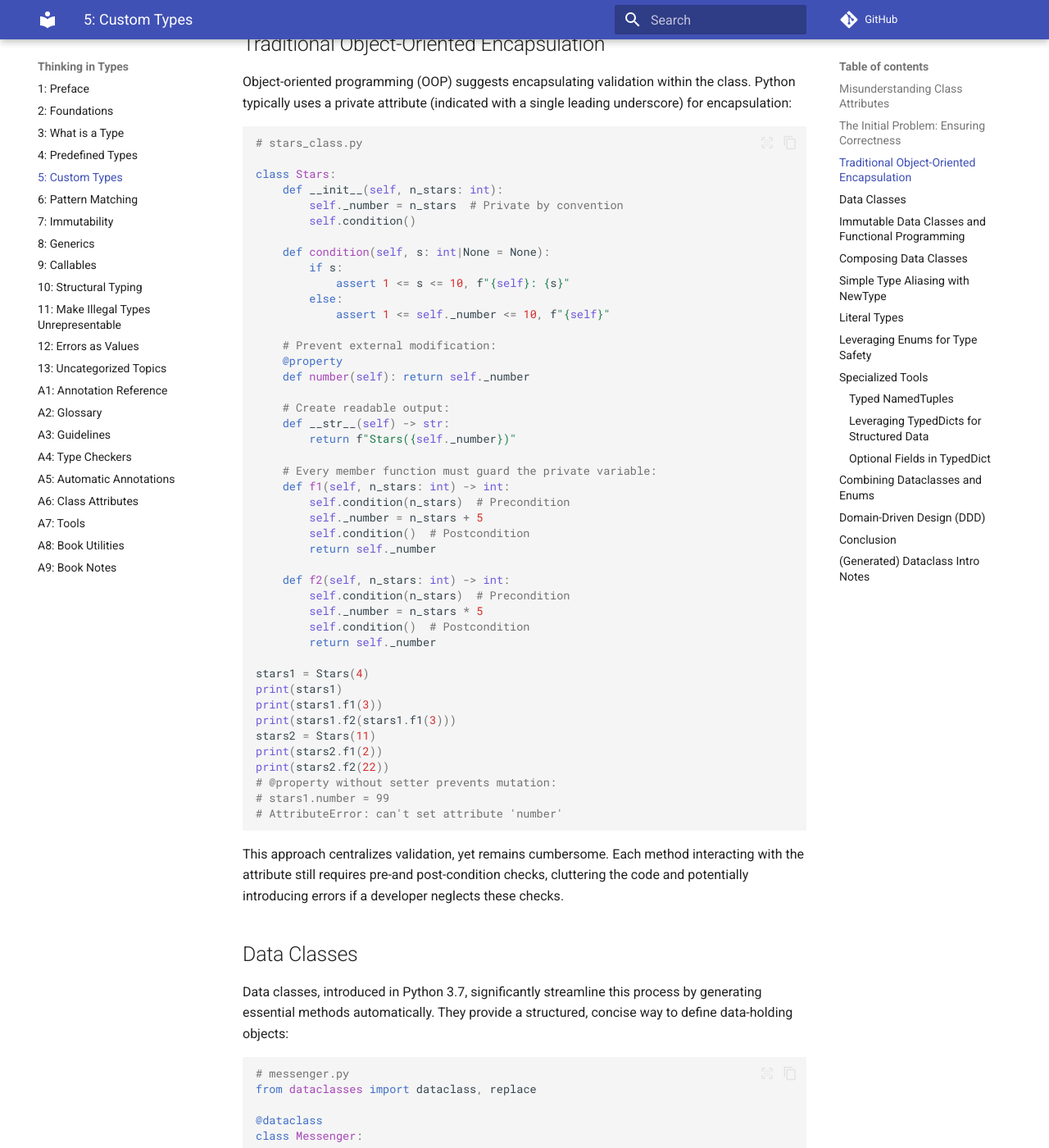
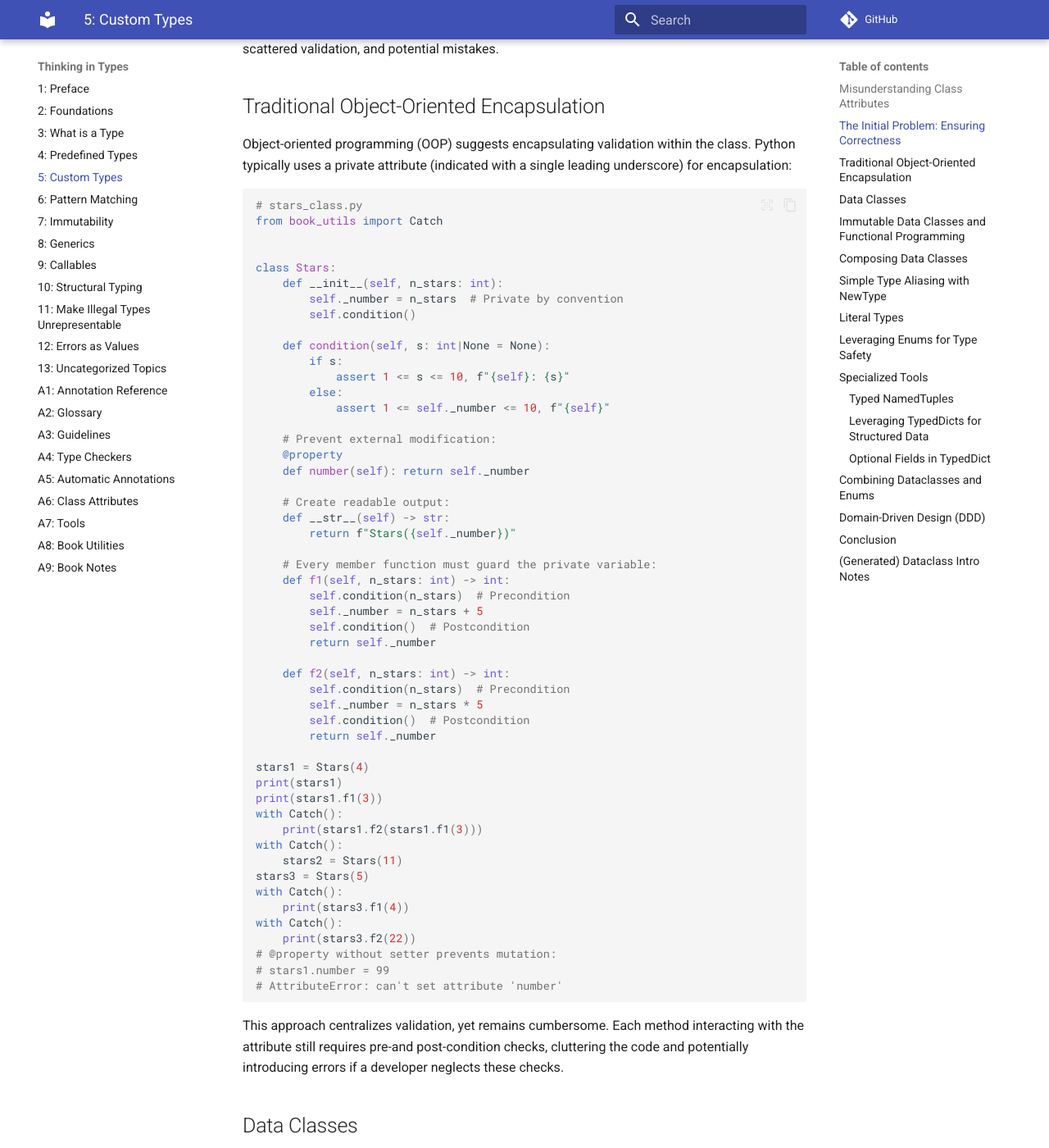
Before and after one commit to ThinkingInTypes/ThinkingInTypes.github.io, an MkDocs documentation site: the page built from Chapters/05_Custom_Types.md, in a window 1280 px wide and 1400 px high, scrolled down 1226 px. Shown: the whole window at 82% size. Built offline with MkDocs 1.6.1 and Material for MkDocs 9.7.7, drawn with Linux system fonts in a browser that asks for light colours; comment, search, counter and statistics services are not loaded; some of the changed text lies outside the part shown.

Commit message:
Update 05_Custom_Types.md
Successfully running examples

````diff
--- a/Chapters/05_Custom_Types.md
+++ b/Chapters/05_Custom_Types.md
@@ -25,6 +25,8 @@
 ```python
 # int_stars.py
 # Using 1-10 stars for customer feedback.
+from book_utils import Catch
+
 
 def f1(stars: int) -> int:
     # Must check argument...
@@ -41,9 +43,11 @@
 print(f1(stars1))
 print(f2(stars1))
 stars2 = 11
-print(f1(stars2))
+with Catch():
+    print(f1(stars2))
 stars1 = 99
-print(f2(stars1))
+with Catch():
+    print(f2(stars1))
 ```
 
 However, each time the integer is used, its validity must be rechecked, leading to duplicated logic,
@@ -56,6 +60,8 @@
 
 ```python
 # stars_class.py
+from book_utils import Catch
+
 
 class Stars:
     def __init__(self, n_stars: int):
@@ -92,10 +98,15 @@
 stars1 = Stars(4)
 print(stars1)
 print(stars1.f1(3))
-print(stars1.f2(stars1.f1(3)))
-stars2 = Stars(11)
-print(stars2.f1(2))
-print(stars2.f2(22))
+with Catch():
+    print(stars1.f2(stars1.f1(3)))
+with Catch():
+    stars2 = Stars(11)
+stars3 = Stars(5)
+with Catch():
+    print(stars3.f1(4))
+with Catch():
+    print(stars3.f2(22))
 # @property without setter prevents mutation:
 # stars1.number = 99
 # AttributeError: can't set attribute 'number'
@@ -175,6 +186,9 @@
 # stars.py
 from dataclasses import dataclass
 
+from book_utils import Catch
+
+
 @dataclass(frozen=True)
 class Stars:
     number: int
@@ -190,9 +204,12 @@
 stars1 = Stars(4)
 print(stars1)
 print(f1(stars1))
-print(f2(f1(stars1)))
-stars2 = Stars(11)
-print(f1(stars2))
+with Catch():
+    print(f2(f1(stars1)))
+with Catch():
+    stars2 = Stars(11)
+with Catch():
+    print(f1(Stars(11)))
 ```
 
 Subsequent functions operating on `Stars` no longer require redundant checks.
@@ -384,6 +401,8 @@
 from dataclasses import dataclass, field
 from typing import List
 
+from book_utils import Catch
+
 
 @dataclass(frozen=True)
 class Day:
@@ -459,9 +478,10 @@
     (11, 31, 2022),
     (12, 31, 2022),
 ]:
-    print(date)
-    print(BirthDate(months.number(date[0]), Day(date[1]), Year(date[2])))
-    print('-' * 30)
+    with Catch():
+        print(date)
+        print(BirthDate(months.number(date[0]), Day(date[1]), Year(date[2])))
+        print('-' * 30)
 ```
 `Month` can be created using dataclasses, but it's more complicated than using `Enum`, with questionable benefits.
 
````
